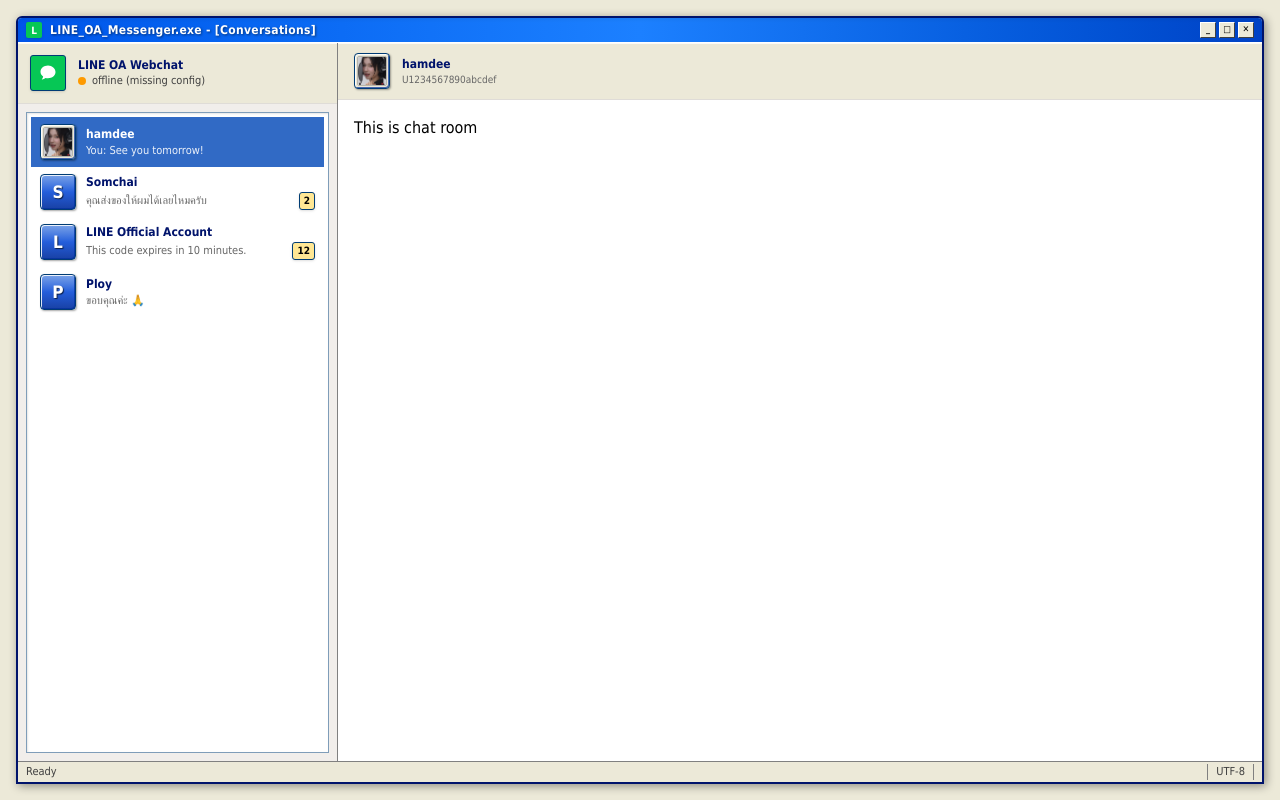
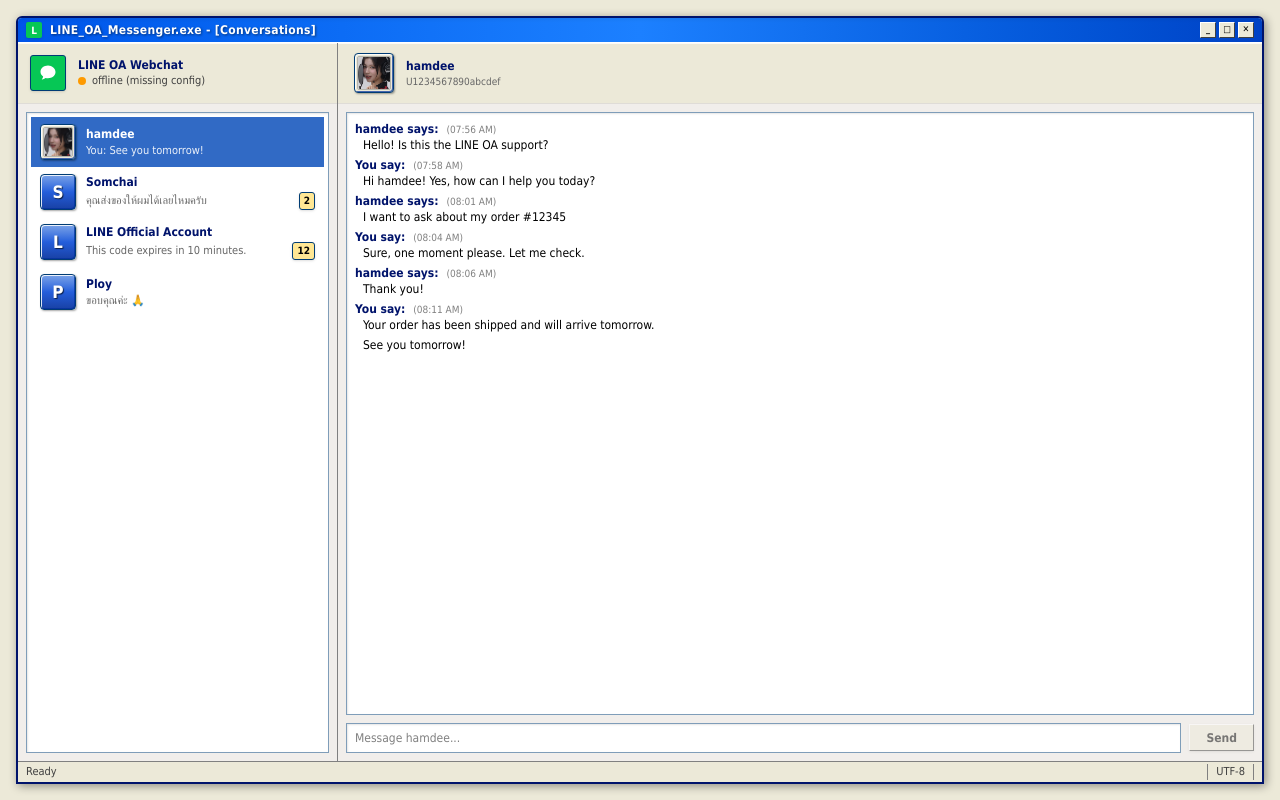
Before and after one commit to ddeedev/line-oa-nextjs, a Next.js app: page / in a window 1280 px wide. Built offline with nearby package versions, Linux system fonts and the light colour scheme; no server answers.

Commit message:
feat(chatroom): implement with mock data

```diff
--- a/src/components/chatWindow.tsx
+++ b/src/components/chatWindow.tsx
@@ -1,7 +1,101 @@
-export default function ChatWindow() {
+"use client";
+
+import { useEffect, useRef, useState } from "react";
+import {
+  MessageDirection,
+  type ChatMessage,
+} from "@/internals/store/conversation";
+
+interface ChatWindowProps {
+  messages: ChatMessage[];
+  peerName: string;
+  selfName?: string;
+  onSend: (text: string) => void;
+}
+
+function formatTime(timestamp: number): string {
+  return new Date(timestamp).toLocaleTimeString([], {
+    hour: "2-digit",
+    minute: "2-digit",
+  });
+}
+
+export default function ChatWindow({
+  messages,
+  peerName,
+  selfName = "You",
+  onSend,
+}: ChatWindowProps) {
+  const [draft, setDraft] = useState("");
+  const bottomRef = useRef<HTMLDivElement>(null);
+
+  useEffect(() => {
+    bottomRef.current?.scrollIntoView({ block: "end" });
+  }, [messages.length]);
+
+  const send = () => {
+    const text = draft.trim();
+    if (!text) return;
+    onSend(text);
+    setDraft("");
+  };
+
   return (
-    <div className="flex-1 overflow-y-auto px-4 py-4">
-      {"This is chat room"}
+    <div className="flex h-full flex-col font-[Tahoma,sans-serif] text-xs border-[#808080] bg-[#f1eeeb]">
+      {/* MSN-style conversation transcript */}
+      <div className="flex-1 overflow-y-auto m-2 mb-0 border border-[#7f9db9] bg-white p-2 shadow-[inset_1px_1px_2px_rgba(0,0,0,0.1)]">
+        {messages.length === 0 ? (
+          <p className="p-2 italic text-[#808080]">
+            No messages yet. Say hello!
+          </p>
+        ) : (
+          messages.map((message, index) => {
+            // MSN groups consecutive messages under one "X says:" header
+            const prev = messages[index - 1];
+            const showHeader = !prev || prev.direction !== message.direction;
+            const isIn = message.direction === MessageDirection.In;
+
+            return (
+              <div key={message.id} className="mb-1">
+                {showHeader && (
+                  <p className="mt-2 flex items-baseline gap-2 first:mt-0">
+                    <span className="font-bold text-[#00136b]">
+                      {isIn ? `${peerName} says:` : `${selfName} say:`}
+                    </span>
+                    <span className="text-[10px] text-[#808080]">
+                      ({formatTime(message.timestamp)})
+                    </span>
+                  </p>
+                )}
+                <p className="pl-2 wrap-break-words whitespace-pre-wrap text-black">
+                  {message.text}
+                </p>
+              </div>
+            );
+          })
+        )}
+        <div ref={bottomRef} />
+      </div>
+
+      {/* Message input bar */}
+      <div className="flex items-center gap-2 p-2">
+        <input
+          value={draft}
+          onChange={(e) => setDraft(e.target.value)}
+          onKeyDown={(e) => {
+            if (e.key === "Enter") send();
+          }}
+          placeholder={`Message ${peerName}...`}
+          className="flex-1 border border-[#7f9db9] bg-white px-2 py-1.5 text-xs shadow-[inset_1px_1px_2px_rgba(0,0,0,0.1)] outline-none placeholder:text-[#808080]"
+        />
+        <button
+          onClick={send}
+          disabled={!draft.trim()}
+          className="flex h-[27px] items-center justify-center border border-white border-b-[#404040] border-r-[#404040] bg-[#ece9d8] px-4 font-bold text-black shadow-sm transition-colors active:translate-x-[1px] active:translate-y-[1px] active:border-t-[#404040] active:border-l-[#404040] active:border-b-white active:border-r-white active:bg-[#e4e1de] disabled:opacity-50"
+        >
+          Send
+        </button>
+      </div>
     </div>
   );
 }
--- a/src/pages/index.tsx
+++ b/src/pages/index.tsx
@@ -121,7 +121,7 @@ export default function Home() {
               <Avatar
                 displayName={activeConversation.displayName}
                 pictureUrl={activeConversation.pictureUrl}
-                size={36}
+                size={40}
               />
               <div className="min-w-0 flex-1">
                 <h2 className="truncate text-xs font-bold text-[#00136b]">
@@ -135,7 +135,11 @@ export default function Home() {
 
             {/* Chat content container */}
             <div className="flex-1 overflow-hidden bg-white">
-              <ChatWindow />
+              <ChatWindow
+                messages={activeConversation.messages}
+                peerName={activeConversation.displayName}
+                onSend={() => null}
+              />
             </div>
           </main>
         </div>
```
Also changed, not shown: src/pages/api/message/send.ts (added).
